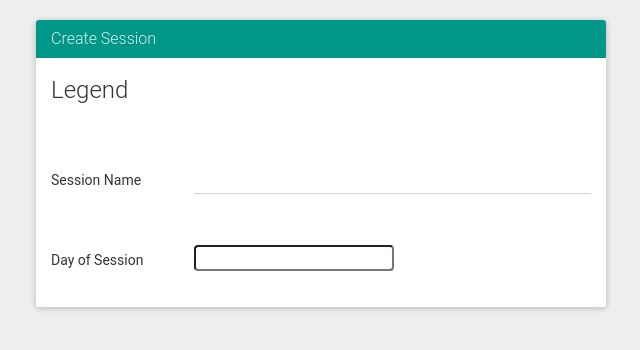
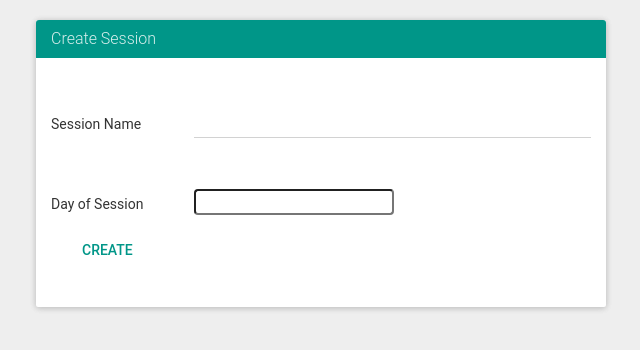
Before and after one commit to nmill128/SapQR, a Flask app: template app/templates/createSession.html in a window 1280 px wide. Shown: the part 60-410 px from the top of the page, without its empty margins (319-959 px from the left). Run offline with Flask 2, Linux system fonts and the light colour scheme; the template is opened without the code that fills it, so the values that code supplies are empty; some libraries are stand-ins or nearby versions.

Commit message:
Added button to create sesison

```diff
--- a/app/templates/createSession.html
+++ b/app/templates/createSession.html
@@ -8,7 +8,6 @@
 		<div class="panel-body">
 			<form class="form-horizontal" action="/createSession" method="post">
 				<fieldset>
-					<legend>Legend</legend>
 
 					<div class="form-group">
 						<div class="col-md-3 customLabel">
@@ -27,7 +26,7 @@
 							 <input id="sessionDate" name="session_date" class="datepicker" data-date-format="mm/dd/yyyy" style="margin-top: 8px;">
 						</div>
 					</div>
-
+					<input type="submit" class="btn btn-primary" value="Create" />
 				</fieldset>
 			</form>
 		</div>
```
